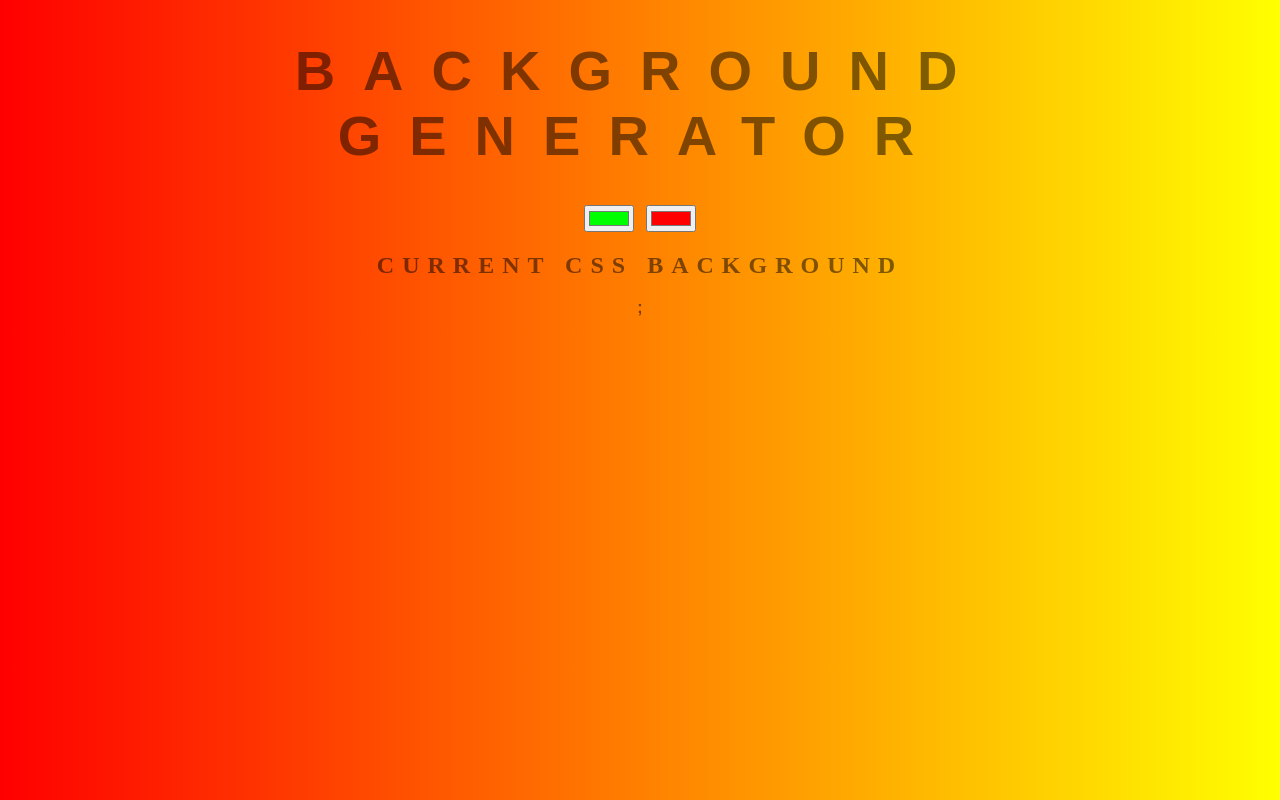
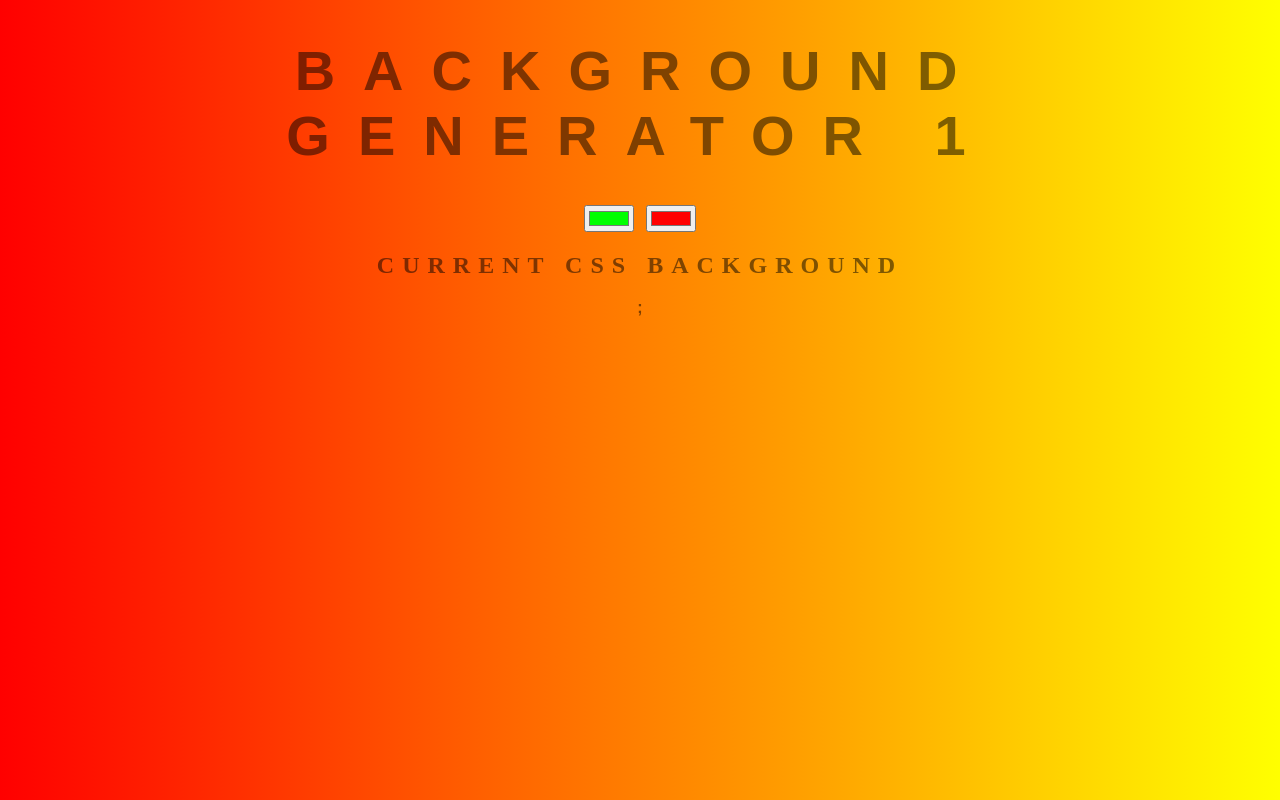
Before and after one commit to NecroDog/backgroud-generator, a plain HTML site: page index.html in a window 1280 px wide. Drawn offline with Linux system fonts and the light colour scheme.

Commit message:
change title

```diff
--- a/index.html
+++ b/index.html
@@ -8,7 +8,7 @@
 	<link rel="stylesheet" type="text/css" href="style.css">
 </head>
 <body id="gradient">
-	<h1>Background Generator</h1>
+	<h1>Background Generator 1</h1>
 	<input class="color1" type="color" name="color1" value="#00ff00">
 	<input class="color2" type="color" name="color2" value="#ff0000">
 	<h2>Current CSS Background</h2>
```
